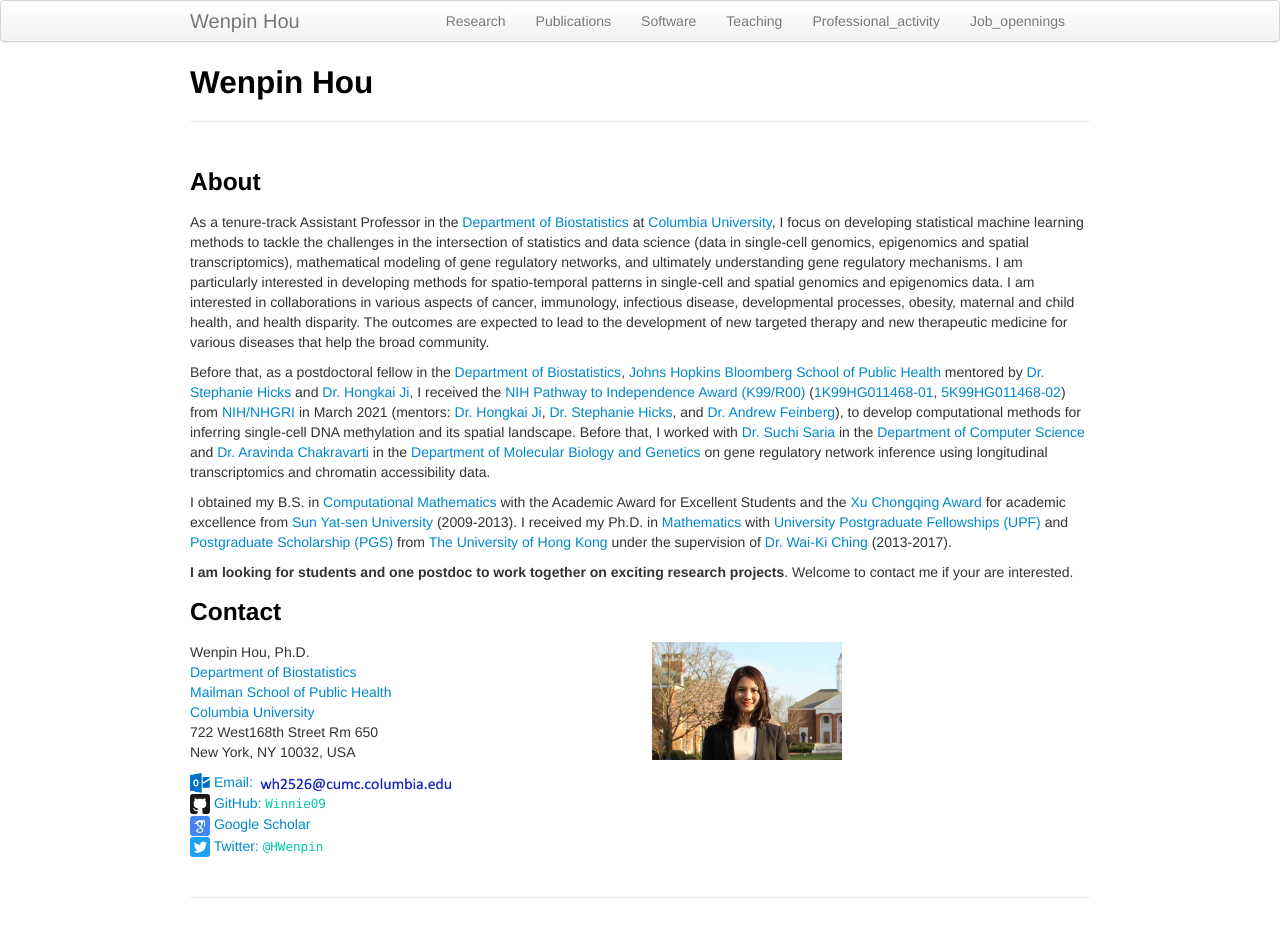
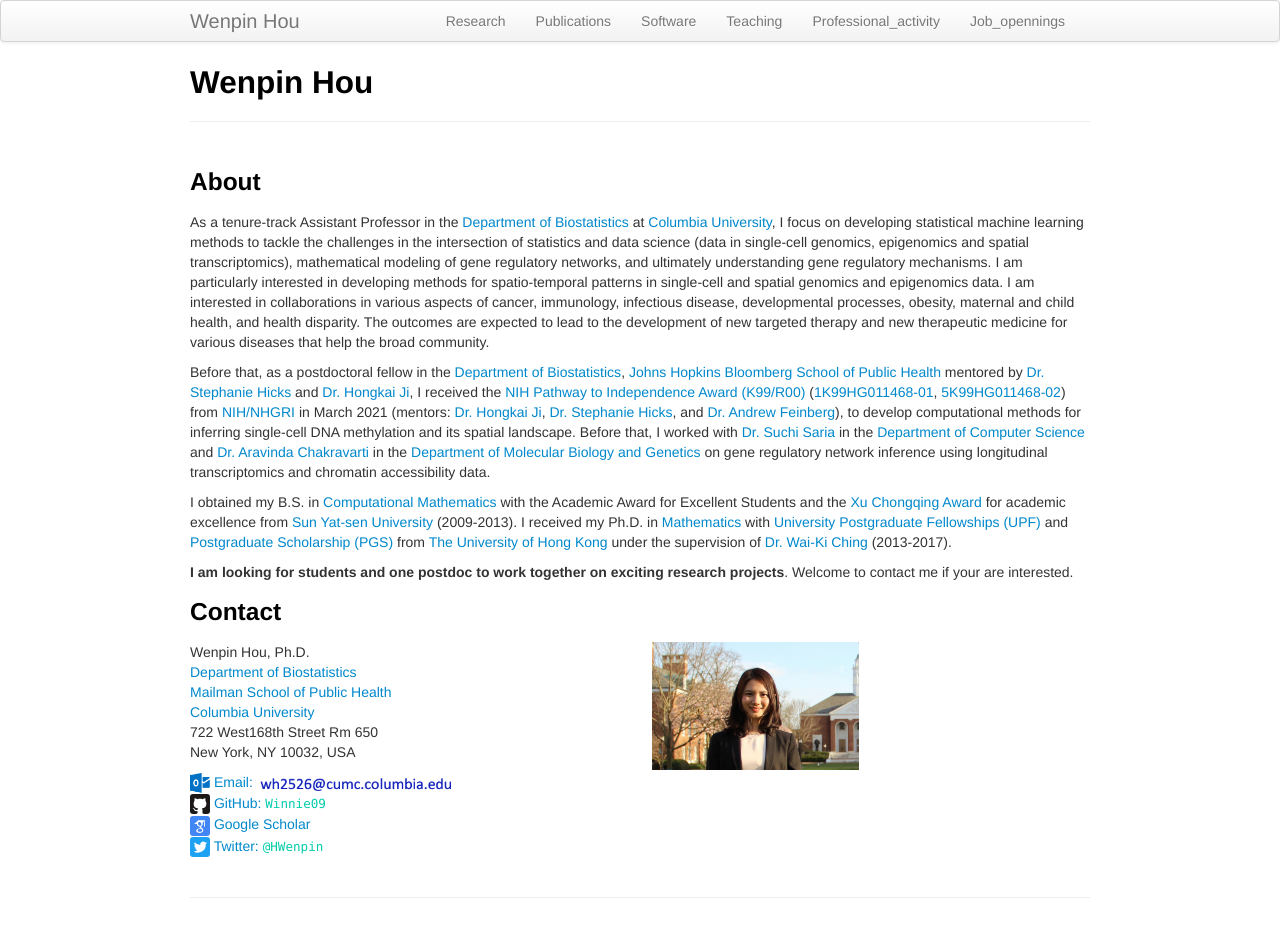
Before and after one commit to Winnie09/Wenpin_Hou, a Jekyll site: the page built from index.md, in a window 1280 px wide. Built offline with Jekyll 4.4.1, drawn with Linux system fonts in a browser that asks for light colours.

Commit message:
index.md

```diff
--- a/index.md
+++ b/index.md
@@ -41,7 +41,7 @@
 </div>
 <div class="span3" markdown="1">
 
-<img src="images/wenpin.png" alt="Wenpin Hou photo" width="190">
+<img src="images/wenpin.png" alt="Wenpin Hou photo" width="380">
 
 </div>
 </div>
```
